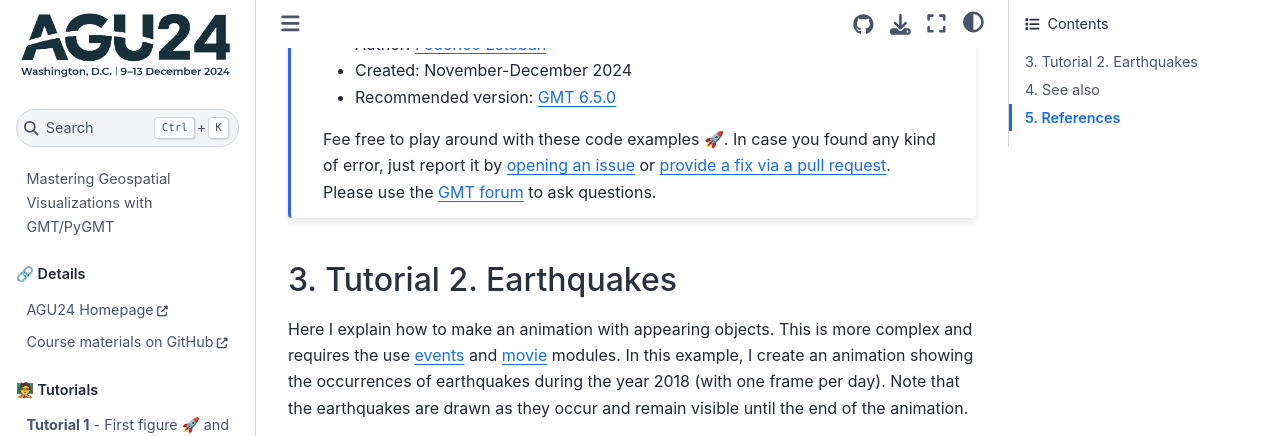
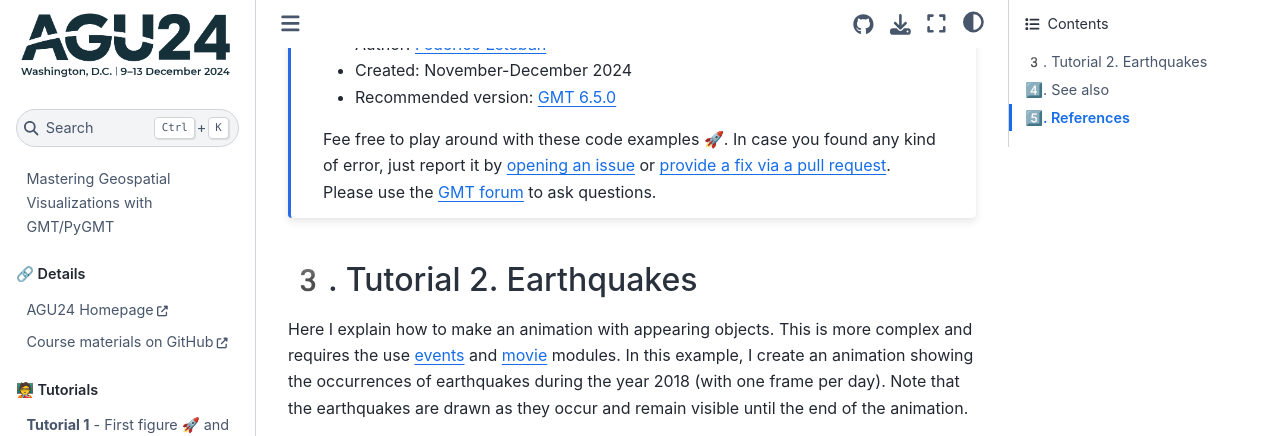
Before and after one commit to GenericMappingTools/agu24workshop, a Jupyter Book: the page built from book/tut06_animation_extended.rst, in a window 1280 px wide and 900 px high, scrolled down 574 px, cut to the strip 0-436 px from the top of the window. Built offline with Jupyter Book 1.0.4 settings and Sphinx 7.4.7 and the Sphinx Book theme 1.1.4, drawn with Linux system fonts in a browser that asks for light colours; some of the changed text lies outside the part shown.

```diff
--- a/book/tut06_animation_extended.rst
+++ b/book/tut06_animation_extended.rst
@@ -22,8 +22,8 @@ Content
 
   Fee free to play around with these code examples 🚀. In case you found any kind of error, just report it by `opening an issue <https://github.com/GenericMappingTools/agu24workshop/issues>`_ or `provide a fix via a pull request <https://github.com/GenericMappingTools/agu24workshop/pulls>`_. Please use the `GMT forum <https://forum.generic-mapping-tools.org/>`_ to ask questions.
 
-3. Tutorial 2. Earthquakes
-~~~~~~~~~~~~~~~~~~~~~~~~~~
+3️. Tutorial 2. Earthquakes
+~~~~~~~~~~~~~~~~~~~~~~~~~~~~
 
 Here I explain how to make an animation with appearing objects.
 This is more complex and requires the use :gmt-module:`events` and :gmt-module:`movie` modules.
@@ -420,8 +420,8 @@ The plateau phase is not used.
   - -Mi1+c0: modify the intensity of the color. It gets lighter during the rise phase and then returns to its original color in the coda phase.
 
 
-4. See also
-~~~~~~~~~~~
+4️⃣. See also
+~~~~~~~~~~~~~
 
 - The paper about animations which include explanation and examples (`Wessel et al. 2024 <https://doi.org/10.1029/2024GC011545>`_).
 
@@ -430,8 +430,8 @@ The plateau phase is not used.
 - See the `GMT animation gallery <https://docs.generic-mapping-tools.org/6.5/animations.html>`_ for more examples.
 
 
-5. References
-~~~~~~~~~~~~~
+5️⃣. References
+~~~~~~~~~~~~~~~
 
 - Wessel, P., Luis, J. F., Uieda, L., Scharroo, R., Wobbe, F., Smith, W. H. F., & Tian, D. (2019). The Generic Mapping Tools Version 6. Geochemistry, Geophysics, Geosystems, 20(11), 5556–5564. https://doi.org/10.1029/2019GC008515
 - Wessel, P., Esteban, F., & Delaviel-Anger, G. (2024). The Generic Mapping Tools and animations for the masses. Geochemistry, Geophysics, Geosystems, 25, e2024GC011545. https://doi.org/10.1029/2024GC011545.
```
